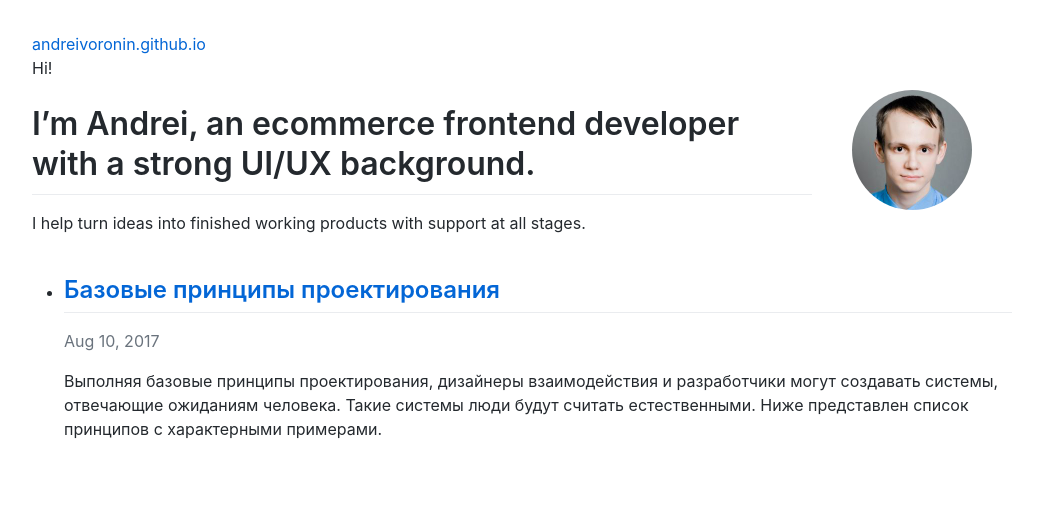
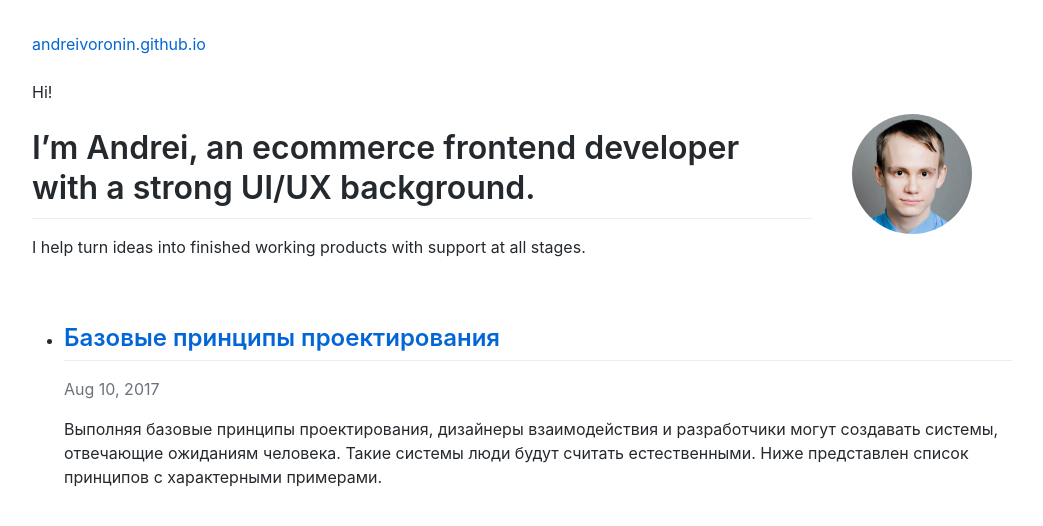
Before and after one commit to andreivoronin/andreivoronin.github.io, a Jekyll site: the page built from index.md, in a window 1280 px wide. Shown: the top 526 px of the page, without its empty margins (118-1161 px from the left). Built offline with Jekyll 4.4.1, drawn with Linux system fonts in a browser that asks for light colours.

Commit message:
Update style.css

```diff
--- a/assets/css/style.css
+++ b/assets/css/style.css
@@ -28,6 +28,19 @@ body {
     .hero__content {
         flex-direction: row;
     }
+}
+
+.hero__info {
+    margin-top: 24px;
+    margin-bottom: 24px;
+}
+
+.hero__greeting {
+    margin-bottom: 8px;
+}
+
+.hero__title {
+    margin-top: 8px;
 }
 
 .hero__photo {
```
